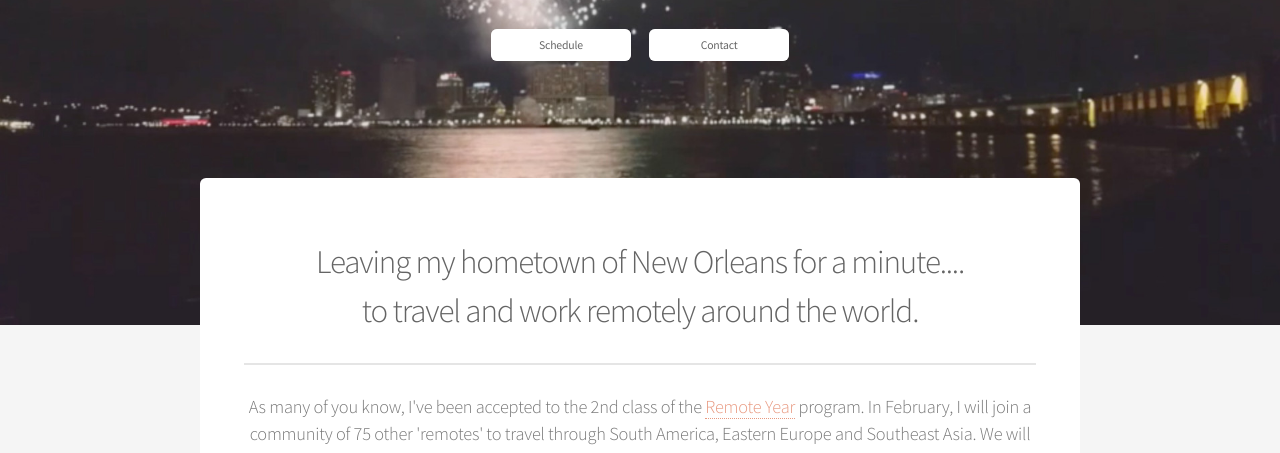
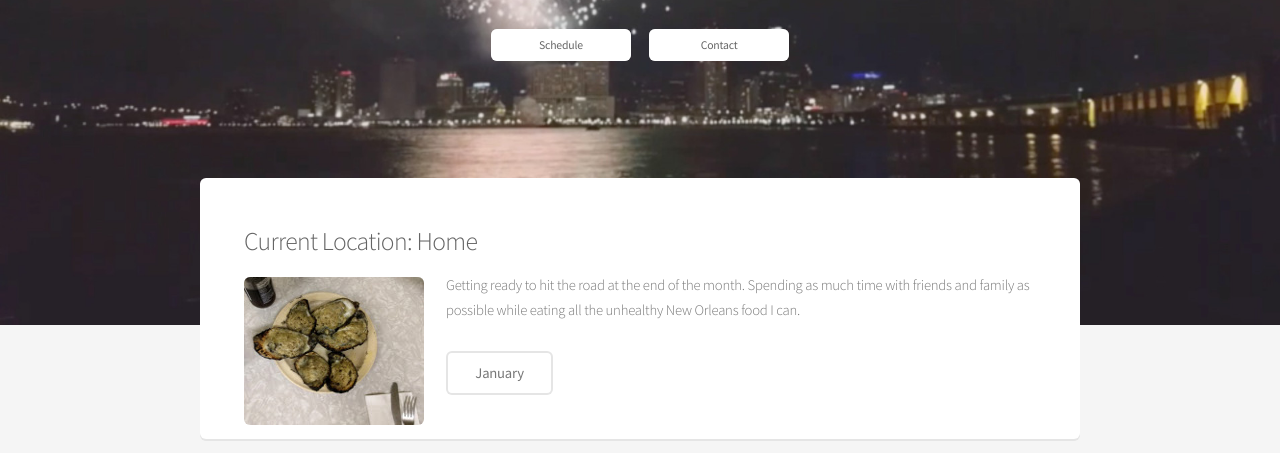
Before and after one commit to tritico/tritico.github.io, a plain HTML site: page index.html in a window 1280 px wide. Shown: the part 275-728 px from the top of the page. Drawn offline with Linux system fonts and the light colour scheme.

Commit message:
adding current to home

```diff
--- a/assets/css/main.css
+++ b/assets/css/main.css
@@ -2262,7 +2262,7 @@
 				}
 
 		.box.special {
-			text-align: center;
+			/*text-align: center; */
 		}
 
 		.box .image.featured {
@@ -3107,11 +3107,11 @@
 	}
 
 		#main > header {
-			text-align: center;
 			margin: 0 0 3em 0;
 		}
 
 			#main > header h2 {
+				text-align: center;
 				font-size: 2.75em;
 				margin: 0;
 			}
--- a/index.html
+++ b/index.html
@@ -51,20 +51,30 @@
 			<!-- Main -->
 				<section id="main" class="container">
 
-					<section class="box special">
-						<header class="major">
+					<div>
+						<section class="box">
+							<h3>Current Location: Home</h3>
+							<p>
+							<span class="image left"><img src="images/ersters.jpg" width="180" alt="New Orleans" /></span>
+							Getting ready to hit the road at the end of the month. Spending as much time with friends
+							and family as possible while eating all the unhealthy New Orleans food I can.
+							<ul class="actions">
+								<li><a href="cities/new_orleans.html" class="button alt">January</a></li>
+							</ul>
+						</section>
+					</div>
+
+					<header>
 						<h2>
 							Leaving my hometown of New Orleans for a minute....
 							<br />
 							to travel and work remotely around the world.
 						</h2>
 						<p>
-								As many of you know, I've been accepted to the 2nd class of the <a href="http://www.remoteyear.com/" target="_blank">Remote Year</a> program. In February, I will join a community of 75 other 'remotes' to travel through South America, Eastern Europe and Southeast Asia. We will travel together, to 12 different cities each month, mastering the challenges of remote work, enjoying new locations and cultures, and hopefully collaborating with and fostering the growing international community of 'digital nomads.' <br/> <br/>
-								Fucking millennials. <br/>
+							As many of you know, I've been accepted to the 2nd class of the <a href="http://www.remoteyear.com/" target="_blank">Remote Year</a> program. In February, I will join a community of 75 other 'remotes' to travel through South America, Eastern Europe and Southeast Asia. We will travel together, to 12 different cities each month, mastering the challenges of remote work, enjoying new locations and cultures, and hopefully collaborating with and fostering the growing international community of 'digital nomads.'&nbsp;
 							<i class="fa fa-smile-o"></i>
 						</p>
 					</header>
-					</section>
 
 					<div class="row">
 						<div class="12u">
```
Also changed, not shown: images/ersters.jpg (added), 3 other files. Lines whose indentation alone changed are shown as unchanged.
